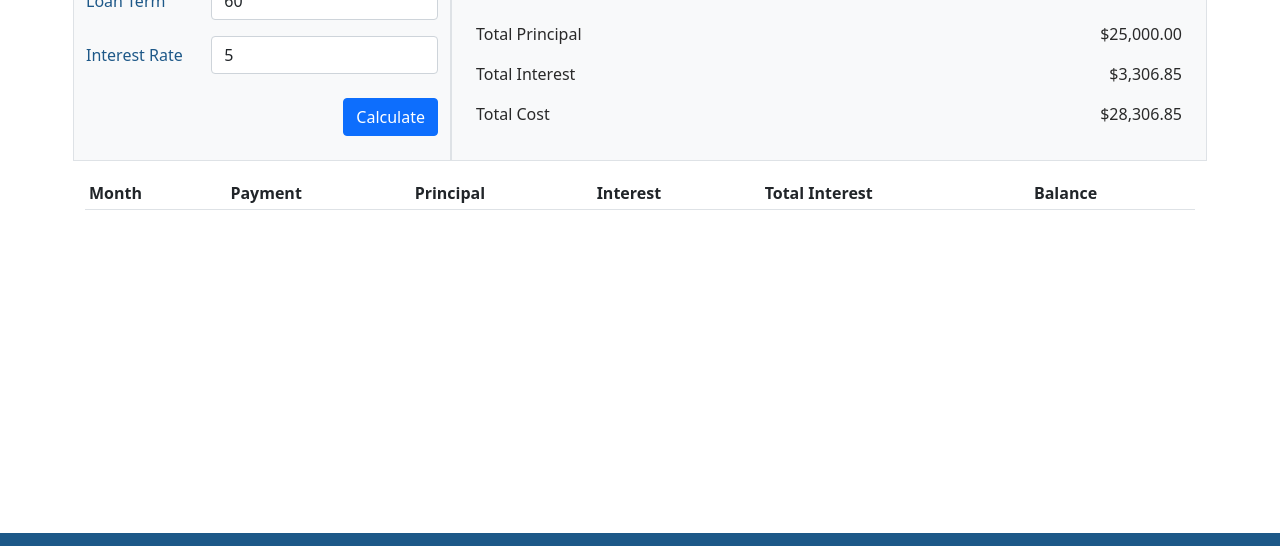
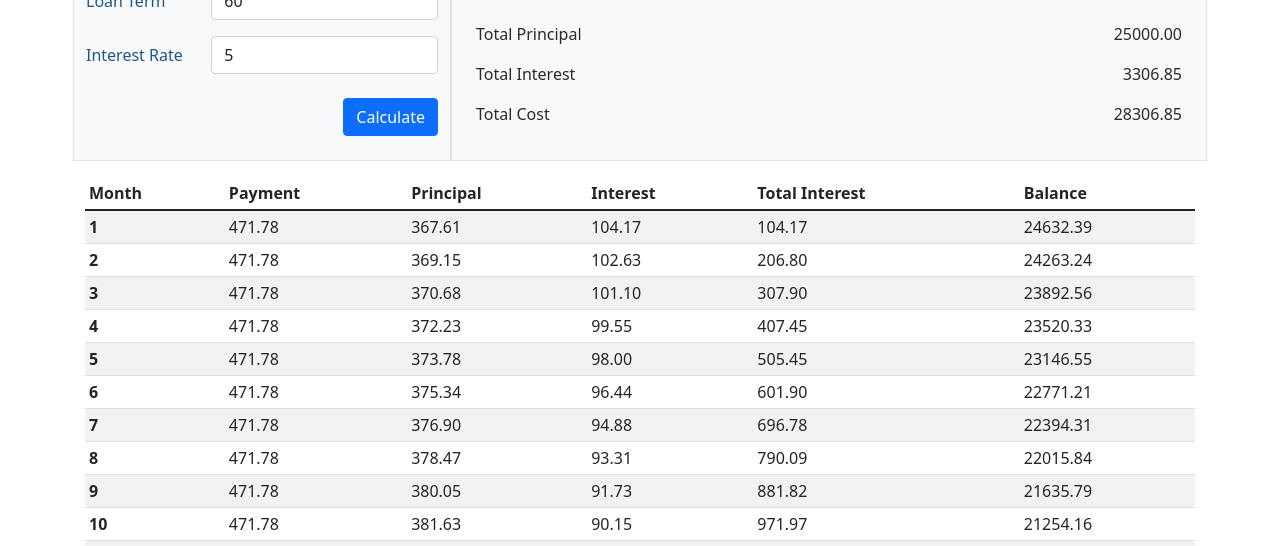
Before and after one commit to luke-las/LoanSchedule, a plain HTML site: page app.html in a window 1280 px wide. Shown: the part 197-743 px from the top of the page. Drawn offline with nearby package versions, Linux system fonts and the light colour scheme.

Commit message:
formatting

```diff
--- a/JS/site.js
+++ b/JS/site.js
@@ -1,29 +1,32 @@
 function getValues(){
-    let loanBalance = (document.getElementById("loanBalance").value);
+    let loanBalance = Number(document.getElementById("loanBalance").value);
     let loanTerm = (document.getElementById("loanTerm").value);
-
     let loanInterest = (document.getElementById("loanInterest").value);
 
     const rowObject= {};
+    rowObject.Payment = totalMonthly(loanBalance, loanInterest, loanTerm);
+    document.getElementById("totalPrincipal").innerHTML = loanBalance.toFixed(2);
+
     let totalInterest=0;
 
     rowObject.Balance = loanBalance;
+    let ogLoanBalance = Number(loanBalance);
     let templateRows ="";
     for(i = 1; i<=loanTerm; i++){
-        rowObject.Payment = totalMonthly(loanBalance, loanInterest, loanTerm);
         rowObject.Interest = interestPayment(loanBalance, loanInterest);
         totalInterest+=rowObject.Interest;
-        loanBalance = loanBalance - rowObject.Payment;
+        loanBalance = loanBalance - rowObject.Payment + rowObject.Interest;
         rowObject.Principal = principalPayment(rowObject.Payment, rowObject.Interest);
 
 
-        templateRows+=`<tr><th scope="row">${i}</th><td>${rowObject.Payment}</td><td>${rowObject.Principal}</td><td>${rowObject.Interest}</td><td>${totalInterest}</td><td>${loanBalance}</td></tr>`
+        templateRows+=`<tr><th scope="row">${i}</th><td>${rowObject.Payment.toFixed(2)}</td><td>${rowObject.Principal.toFixed(2)}</td><td>${rowObject.Interest.toFixed(2)}</td><td>${totalInterest.toFixed(2)}</td><td>${loanBalance.toFixed(2)}</td></tr>`
     }
+
     document.getElementById("tableResults").innerHTML = templateRows;
-
-    document.getElementById("monthlyPayment").innerHTML = rowObject.Payment;
-    document.getElementById("totalPrincipal").innerHTML = loanBalance;
-    document.getElementById("totalCost").innerHTML = totalInterest + loanBalance;
+    document.getElementById("monthlyPayment").innerHTML = rowObject.Payment.toFixed(2);
+    document.getElementById("totalInterest").innerHTML = totalInterest.toFixed(2);
+    let totalCost = totalInterest + ogLoanBalance;
+    document.getElementById("totalCost").innerHTML = (totalInterest+ogLoanBalance).toFixed(2);
 }
 
 function principalPayment(Payment, Interest){
--- a/app.html
+++ b/app.html
@@ -15,7 +15,7 @@
 
 </head>
 
-<body class="d-flex flex-column h-100">
+<body class="d-flex flex-column h-100" onload="getValues()">
 <!-- nav section -->
 <nav class="navbar navbar-expand-md navbar-dark fixed-top">
     <div class="container-fluid">
@@ -79,26 +79,27 @@
                         <h1>Your Monthly Payment</h1>
                     </div>
                     <div class="col-12 text-center">
-                        <h2>$471.82</h2>
+                        <h2><div id="monthlyPayment">471.78</div></h2>
                     </div>
                     <div class="row justify-content-between row-cols-2 gy-3">
                         <div class="col">
                             Total Principal
                         </div>
                         <div class="col text-end">
-                            $25,000.00
+                            <div id="totalPrincipal">$25,000.00</div>
+
                         </div>
                         <div class="col">
                             Total Interest
                         </div>
                         <div class="col text-end">
-                            $3,306.85
+                            <div id="totalInterest">3306.85</div>
                         </div>
                         <div class="col">
                             Total Cost
                         </div>
                         <div class="col text-end">
-                            $28,306.85
+                            <div id="totalCost">$28,306.85</div>
                         </div>
                     </div>
                 </div>
```
